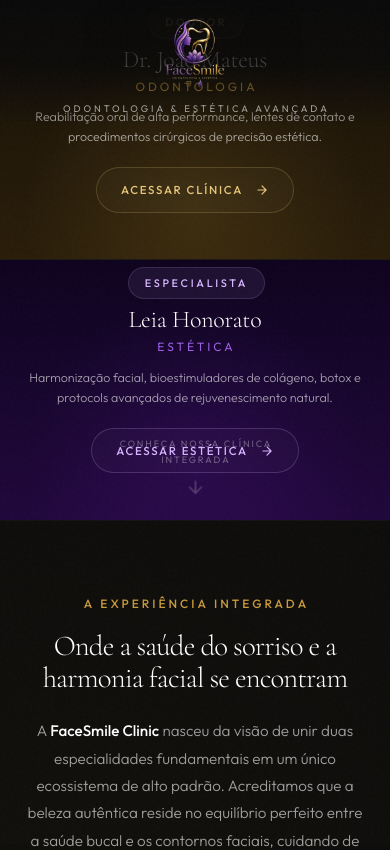
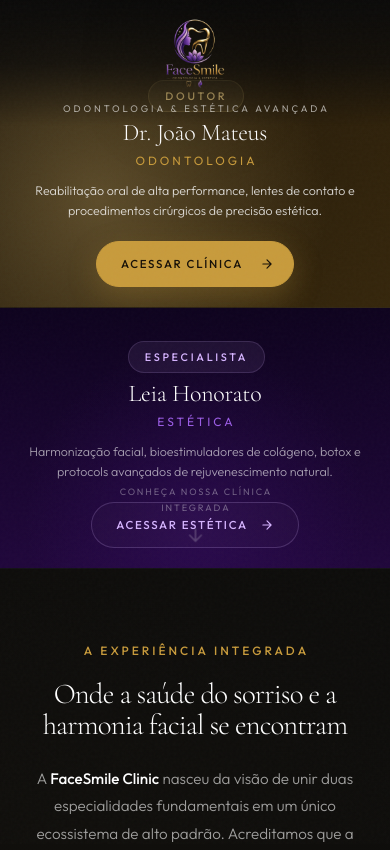
Before and after one commit to Z0oom1/Projeto-Joao-Mateus_Honorato, a React (Vite) app: page / in a window 390 px wide. Shown: the top 850 px of the page. Built offline with nearby package versions, Linux system fonts and the light colour scheme; a web font is replaced by a local one.

Commit message:
style: final mobile design refinements (50/50 split, logo positioning, preloader size)

```diff
--- a/src/components/LandingPage.css
+++ b/src/components/LandingPage.css
@@ -911,12 +911,14 @@
 
   .landing__side {
     width: 100%;
-    height: 50svh;
-    min-height: 280px;
-    padding: 0 24px 32px;
-    /* Centraliza verticalmente o conteúdo com padding-top dinâmico */
+    height: 50vh; /* Exatamente metade da tela */
+    min-height: auto;
+    padding: 0 24px 20px; /* Padding reduzido para dar mais espaço */
+    display: flex;
+    flex-direction: column;
     justify-content: flex-end;
     align-items: center;
+    box-sizing: border-box;
   }
 
   .landing__side--odonto {
@@ -924,6 +926,7 @@
     border-bottom: 1px solid rgba(255, 255, 255, 0.04);
     /* Gradiente ajustado para mobile */
     background: linear-gradient(180deg, #161007 0%, #291D09 100%);
+    padding-top: 80px; /* Espaço para o logo fixo no topo */
   }
 
   .landing__side--estetica {
@@ -958,8 +961,8 @@
     max-width: 100%;
     padding: 10px 16px 8px;
     z-index: 40;
-    background: linear-gradient(to bottom, rgba(10, 10, 10, 0.98), rgba(10, 10, 10, 0.8), transparent);
-    pointer-events: auto;
+    background: linear-gradient(to bottom, rgba(10, 10, 10, 0.95), rgba(10, 10, 10, 0.7), transparent);
+    pointer-events: none; /* Permite clicar nos botões atrás se necessário, mas o logo é pequeno */
   }
 
   .landing__header.landing__header--odonto,
@@ -975,7 +978,7 @@
   }
 
   .landing__logo-full {
-    height: clamp(70px, 10vh, 90px);
+    height: clamp(60px, 8vh, 80px); /* Logo um pouco menor para não sobrepor */
   }
 
   .landing__logo-wrap {
@@ -991,7 +994,8 @@
   /* ---- Conteúdo dos Lados Mobile ---- */
   .landing__side-content {
     max-width: 100%;
-    padding-bottom: 8px;
+    padding-bottom: 0;
+    margin-bottom: 0;
   }
 
   .landing__side-name {
--- a/src/components/Preloader.css
+++ b/src/components/Preloader.css
@@ -19,7 +19,7 @@
   display: flex;
   flex-direction: column;
   align-items: center;
-  gap: 30px;
+  gap: 24px; /* Reduzido gap para mobile */
 }
 
 .preloader__logo {
@@ -30,10 +30,10 @@
 }
 
 .preloader__logo-img {
-  width: clamp(200px, 24vw, 280px); /* Logo bem grande e destacado */
+  width: clamp(160px, 20vw, 280px); /* Reduzido levemente para mobile */
   height: auto;
   object-fit: contain;
-  margin-bottom: 25px;
+  margin-bottom: 20px;
   filter: drop-shadow(0 15px 30px rgba(0, 0, 0, 0.15));
   opacity: 0;
   transform: translateY(20px);
@@ -42,7 +42,7 @@
 
 .preloader__text {
   font-family: var(--font-serif);
-  font-size: clamp(2.5rem, 6vw, 4rem);
+  font-size: clamp(2rem, 5vw, 4rem); /* Reduzido levemente para mobile */
   font-weight: 300;
   letter-spacing: 0.2em;
   margin-right: -0.2em; /* Compensa o letter-spacing no alinhamento central */
```
